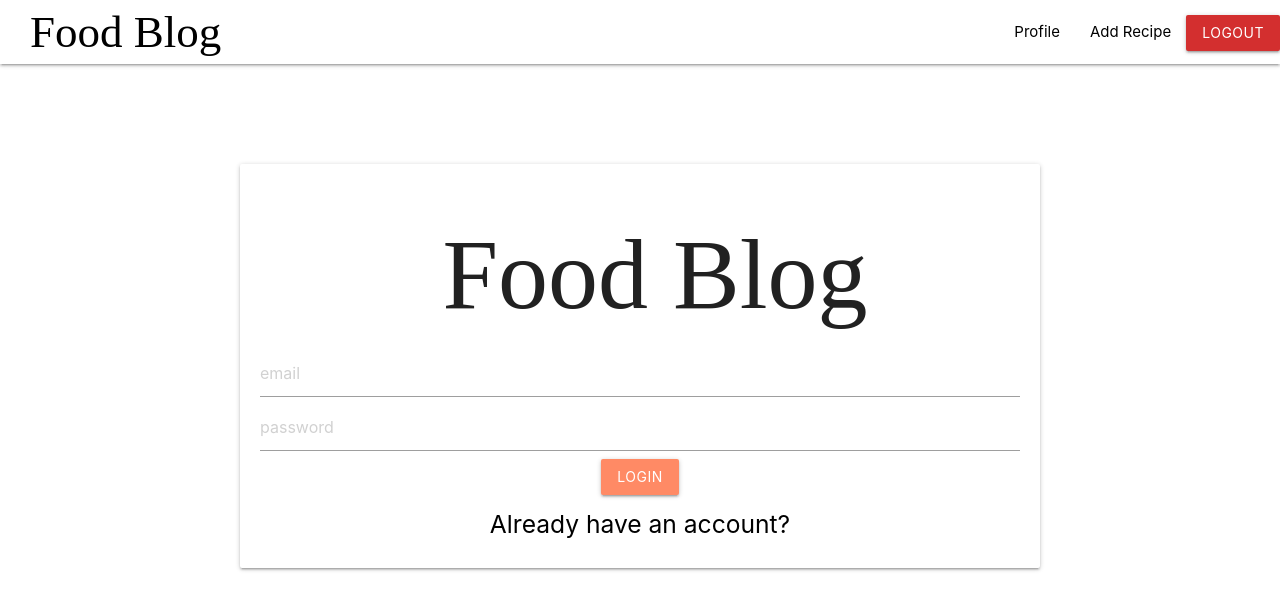
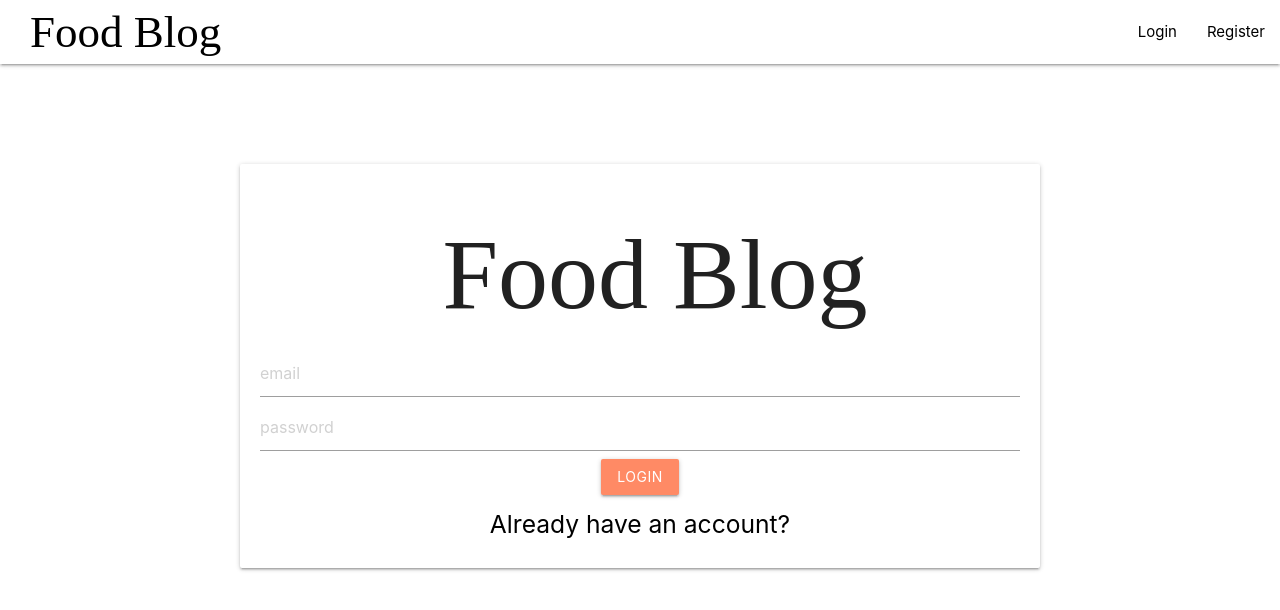
Before and after one commit to gabrielleviray/Distributed-Systems-Project, a React (Create React App) app in the folder frontend/: page /login in a window 1280 px wide. Shown: the top 610 px of the page. Built offline with nearby package versions, Linux system fonts and the light colour scheme; a web font is replaced by a local one.

Commit message:
edited navbar

```diff
--- a/frontend/src/App.js
+++ b/frontend/src/App.js
@@ -17,7 +17,7 @@
   const history = useNavigate()
   const {state, dispatch} = useContext(AuthContext)
   useEffect(()=>{
-    const user = JSON.stringify(localStorage.getItem("user"))
+    const user = JSON.parse(localStorage.getItem("user"))
 
     //console.log(typeof(user), user)
     // if there is a user, push to home screen else redirect to login screen
@@ -36,7 +36,7 @@
         <Route path="/" element={<Home />} />
         <Route path="/login" element={<Login />} />
         <Route path="/register" element={<Register />} />
-        {/* <Route path="/profile" element={<UserProfile />} /> */}
+        <Route path="/profile" element={<Profile />} />
         <Route path="/addRecipe" element={<AddRecipe />} />
         <Route path="/user/:username" element= {<UserProfile />} />
       </Routes>
--- a/frontend/src/components/Navbar.js
+++ b/frontend/src/components/Navbar.js
@@ -1,23 +1,15 @@
-import React, { useContext, useEffect, useState } from 'react'
+import React, { useContext } from 'react'
 import { Link, useNavigate } from 'react-router-dom'
 import { AuthContext } from '../App'
 
 const NavBar = () =>{
   const {state, dispatch} = useContext(AuthContext)
-  const [userInfo, setUserInfo] = useState({});
   const history = useNavigate()
-
-  useEffect(() => {
-    const user = JSON.parse(localStorage.getItem('user'));
-    if (user) {
-      setUserInfo(user);
-    }
-  }, [])
 
   const navBarList = () => {
     if(state){
       return [
-        <li><Link to={`user/${userInfo.username}`}>Profile</Link></li>,
+        <li><Link to={`user/${JSON.parse(localStorage.getItem('user')).username}`}>Profile</Link></li>,
         <li><Link to="addRecipe">Add Recipe</Link></li>,
         <li>
           <button className="btn #d32f2f red darken-2"
```
